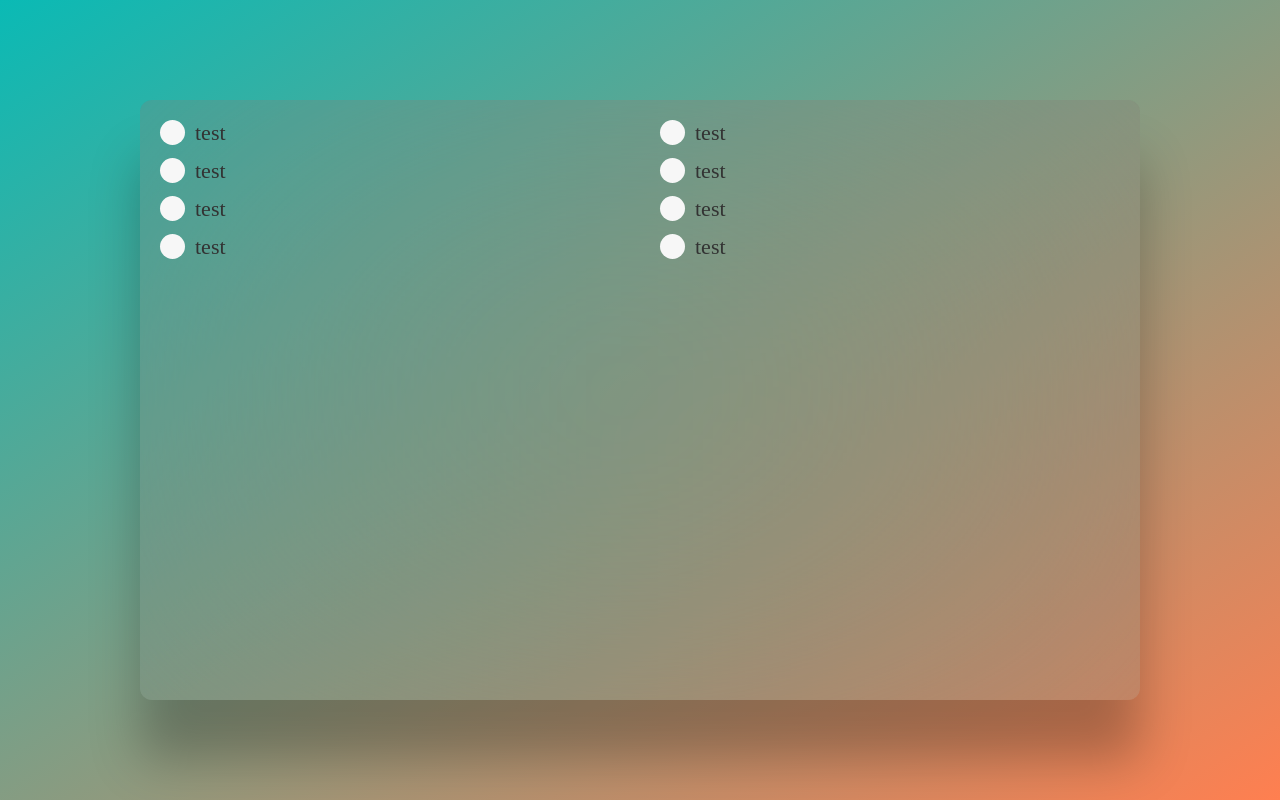
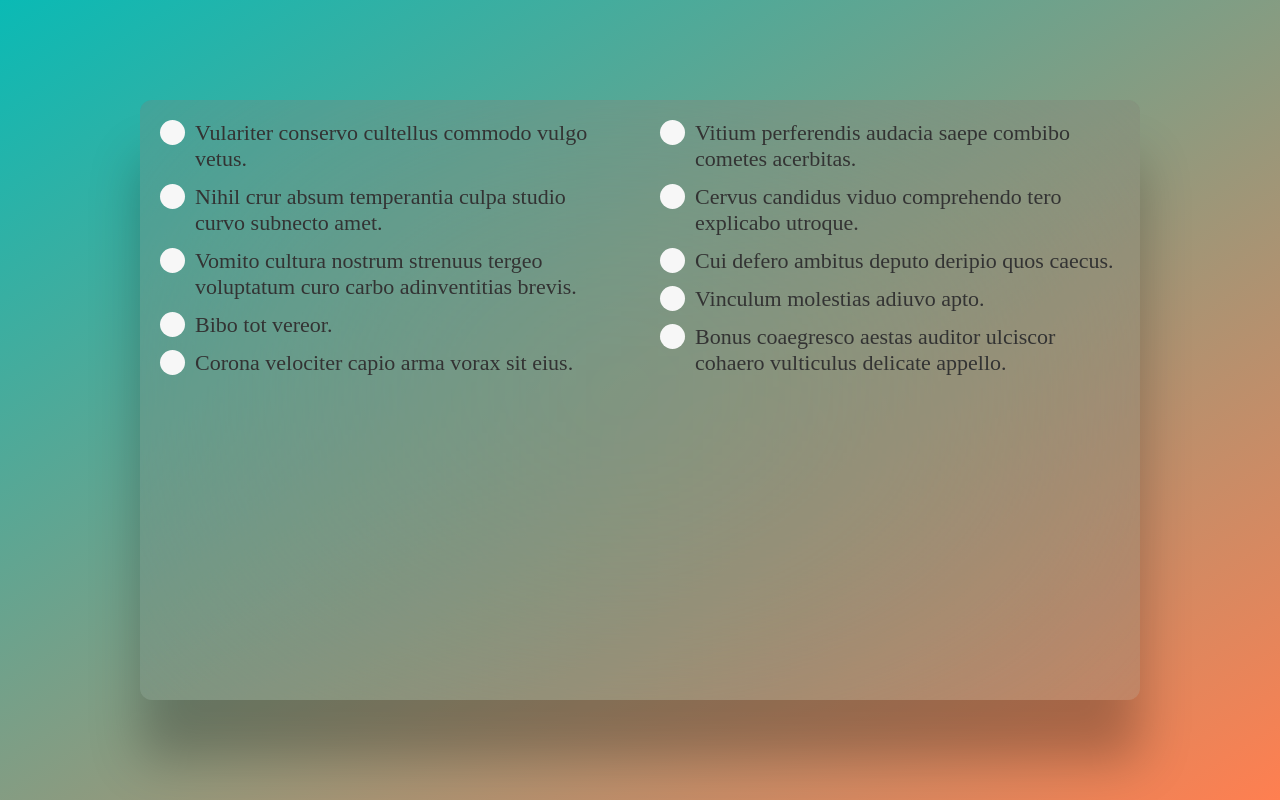
Before and after one commit to dartedfa/transfer-list, a React (Create React App) app: page / in a window 1280 px wide. Built offline with nearby package versions, Linux system fonts and the light colour scheme.

Commit message:
Pass fake data to components.

```diff
--- a/src/components/List.jsx
+++ b/src/components/List.jsx
@@ -3,12 +3,11 @@ import ListItem from './ListItem'
 
 function List({items = []}) {
   return (
-    <section className="list">
-      <div className="list--container" role="list">
-        <ListItem label="test" />
-        <ListItem label="test" />
-        <ListItem label="test" />
-        <ListItem label="test" />
+    <section className='list'>
+      <div className='list--container' role='list'>
+        {
+          items.map(({id, value}) => <ListItem key={id} label={value} />)
+        }
       </div>
     </section>
   )
--- a/src/components/TransferList.jsx
+++ b/src/components/TransferList.jsx
@@ -2,18 +2,10 @@ import * as React from 'react'
 import List from './List'
 import {generateRandomListItems} from '../data'
 
-function TransferList() {
-  const [left, setLeft] = React.useState([])
-  const [right, setRight] = React.useState([])
-
-  React.useEffect(() => {
-    const list = generateRandomListItems()
-    const half = Math.ceil(list.length / 2)
-    const left = list.slice(0, half)
-    const right = list.slice(half)
-    setLeft(left)
-    setRight(right)
-  }, [])
+function TransferList({list = []}) {
+  const half = Math.ceil(list.length / 2)
+  const [left, setLeft] = React.useState(() => list.slice(0, half))
+  const [right, setRight] = React.useState(() => list.slice(half))
 
   return (
     <>
--- a/src/index.jsx
+++ b/src/index.jsx
@@ -3,11 +3,14 @@ import ReactDOM from 'react-dom/client'
 import './sass/index.scss'
 import TransferList from 'components/TransferList'
 import reportWebVitals from './reportWebVitals'
+import {generateRandomListItems} from './data'
+
+const list = generateRandomListItems()
 
 const root = ReactDOM.createRoot(document.getElementById('root'))
 root.render(
   <React.StrictMode>
-    <TransferList />
+    <TransferList list={list} />
   </React.StrictMode>,
 )
 
--- a/src/sass/components/_list.scss
+++ b/src/sass/components/_list.scss
@@ -5,6 +5,7 @@
   flex-direction: column;
   align-items: self-start;
   transition: all 0.75s;
+  overflow: auto;
 
   &--container {
     width: 100%;
```
